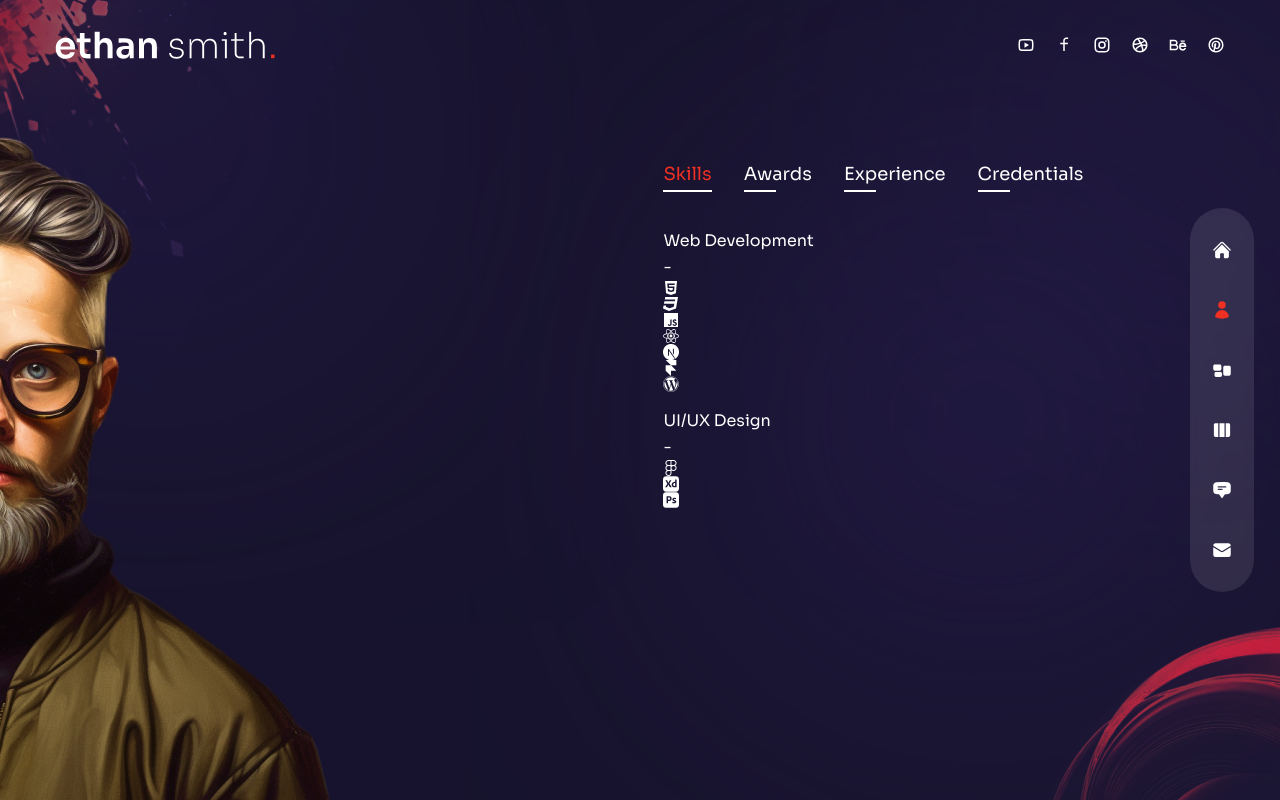
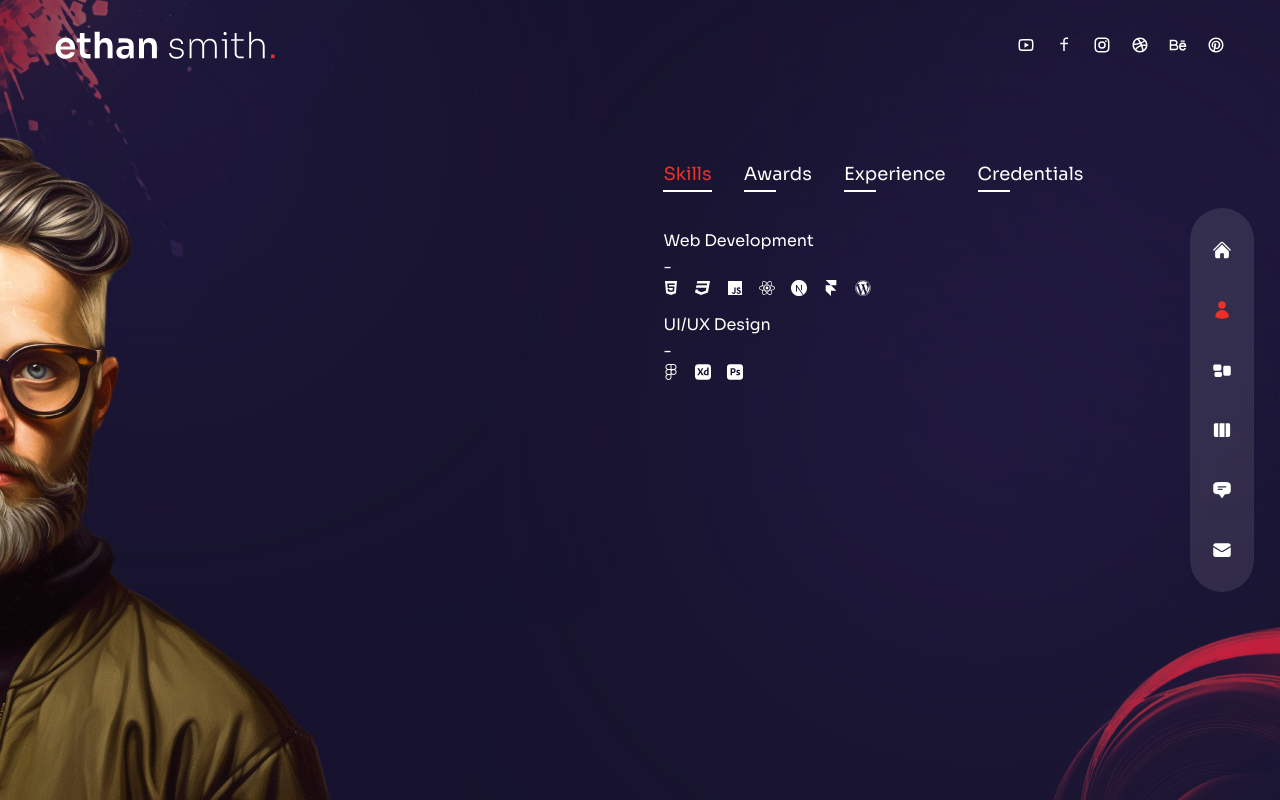
Before and after one commit to erickdc7/react-portfolio-2, a Next.js app: page /about in a window 1280 px wide. Built offline with nearby package versions, Linux system fonts and the light colour scheme.

Commit message:
add container styles

```diff
--- a/pages/about/index.js
+++ b/pages/about/index.js
@@ -140,7 +140,7 @@ const About = () => {
                     <div>{item.title}</div>
                     <div className="hidden md:flex">-</div>
                     <div>{item.stage}</div>
-                    <div>
+                    <div className="flex gap-x-4">
                       {/* Icons */}
                       {
                         item.icons?.map((icon, itemIndex) => {
```
